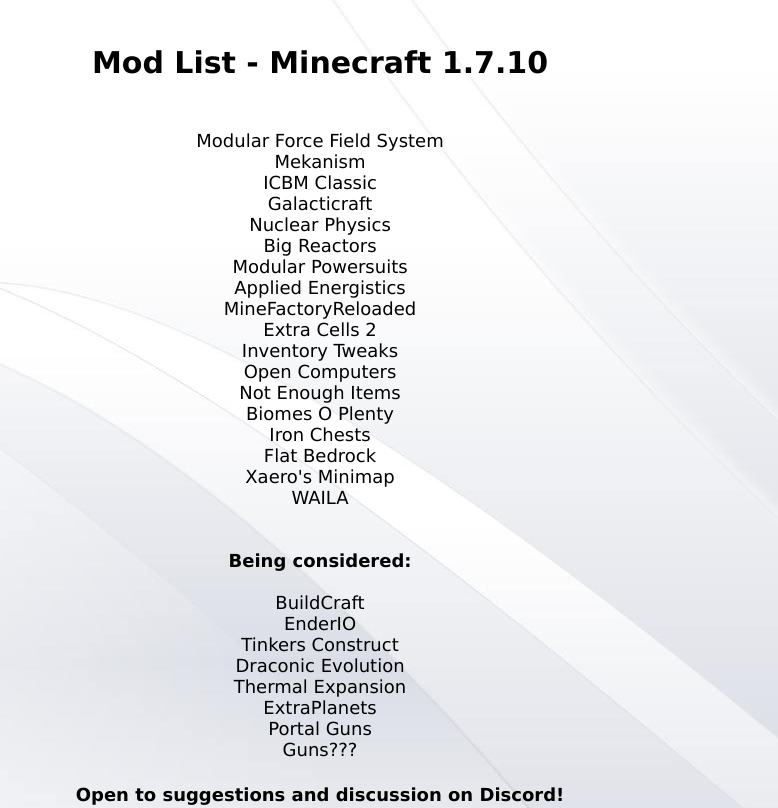
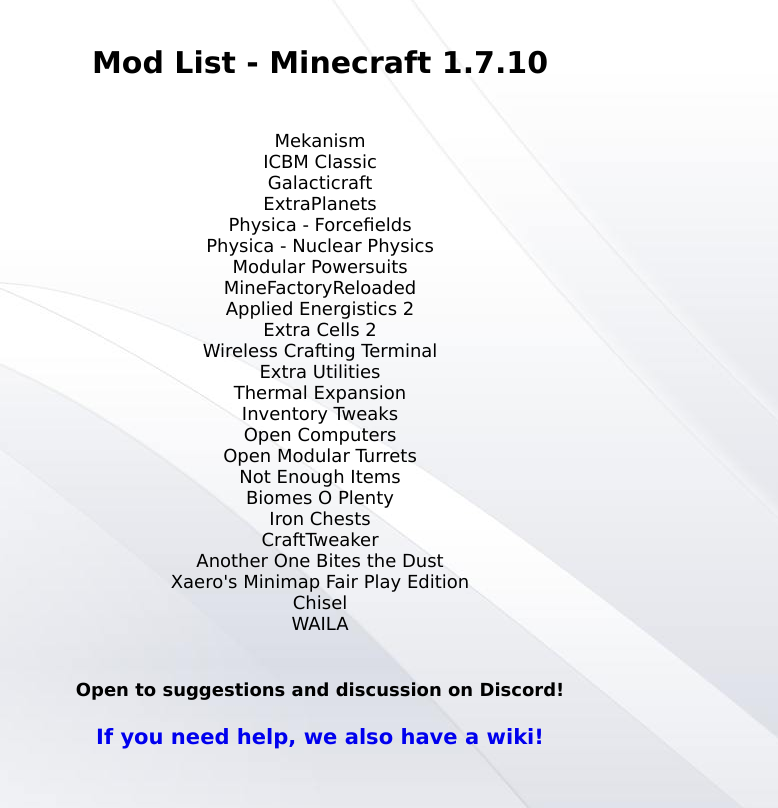
Before and after one commit to kmecpp/voltzmodpack.com, a plain HTML site: page public/index.html in a window 1280 px wide. Shown: the part 980-1788 px from the top of the page, 0-778 px from the left. Drawn offline with nearby package versions, Linux system fonts and the light colour scheme; files that its build step writes are made by us from their sources; grey boxes are pictures that could not be loaded.

Commit message:
Update mod list and add wiki

```diff
--- a/public/index.html
+++ b/public/index.html
@@ -40,7 +40,6 @@
             <p>The <strong><u>Voltz Community Modpack</u></strong> represents the combined efforts of countless loyal players and will be the first update of Voltz to feature every single one of the original core mods. The modpack will be available on both the Technic and Curse launchers for Minecraft 1.7.10.</p>
 
             <a class="download-scroll button scroll unselectable" href="#downloads">View Downloads</a>
-
 
             <!--<p>Help us create the future of Voltz.</p>-->
         </div>
@@ -94,25 +93,30 @@
     <div class="modlist">
         <h2>Mod List - Minecraft 1.7.10</h2>
         <ul>
-            <li>Modular Force Field System</li>
+
             <li>Mekanism</li>
             <li>ICBM Classic</li>
             <li>Galacticraft</li>
-            <li>Nuclear Physics</li>
-            <li>Big Reactors</li>
+            <li>ExtraPlanets</li>
+            <li>Physica - Forcefields</li>
+            <li>Physica - Nuclear Physics</li>
             <li>Modular Powersuits</li>
-            <li>Applied Energistics</li>
             <li>MineFactoryReloaded</li>
+            <li>Applied Energistics 2</li>
             <li>Extra Cells 2</li>
-            <!--<li>Extra Utilities</li>-->
+            <li>Wireless Crafting Terminal</li>
+            <li>Extra Utilities</li>
+            <li>Thermal Expansion</li>
             <li>Inventory Tweaks</li>
             <li>Open Computers</li>
-            <!--<li>Open Modular Turrets</li>-->
+            <li>Open Modular Turrets</li>
             <li>Not Enough Items</li>
             <li>Biomes O Plenty</li>
             <li>Iron Chests</li>
-            <li>Flat Bedrock</li>
-            <li>Xaero's Minimap</li>
+            <li>CraftTweaker</li>
+            <li>Another One Bites the Dust</li>
+            <li>Xaero's Minimap Fair Play Edition</li>
+            <li>Chisel</li>
             <li>WAILA</li>
             <br>
         </ul>
@@ -140,7 +144,6 @@
             <li>WAITING: MFFS</li>
             <li>WAITING: ModularPowersuits</li>
         </ul>
-        -->
 
         <br>
         <strong>Being considered:</strong>
@@ -150,12 +153,16 @@
             <li>EnderIO</li>
             <li>Tinkers Construct</li>
             <li>Draconic Evolution</li>
-            <li>Thermal Expansion</li>
-            <li>ExtraPlanets</li>
             <li>Portal Guns</li>
             <li>Guns???</li>
         </ul>
+        -->
+
         <h4>Open to suggestions and discussion on Discord!</h4>
+
+        <a href="http://wiki.voltzmodpack.com">
+            <h3>If you need help, we also have a wiki!</h3>
+        </a>
     </div>
 
     <div class="discord">
--- a/public/style.css
+++ b/public/style.css
@@ -150,6 +150,11 @@ h2 {
     enabl
 }
 
+.wiki {
+    align-content: right;
+    float: right;
+}
+
 .modlist {
     z-index: 1;
     grid-area: 5 / 1 / span 1 / span 1;
```
